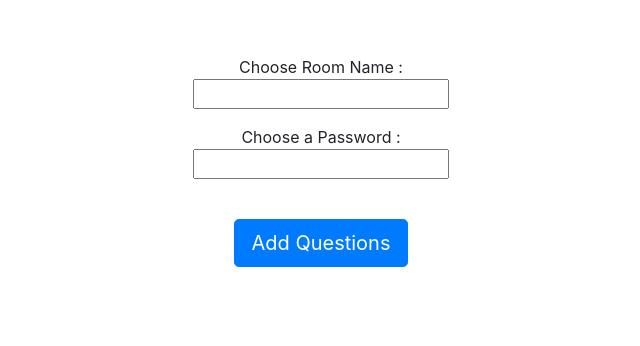
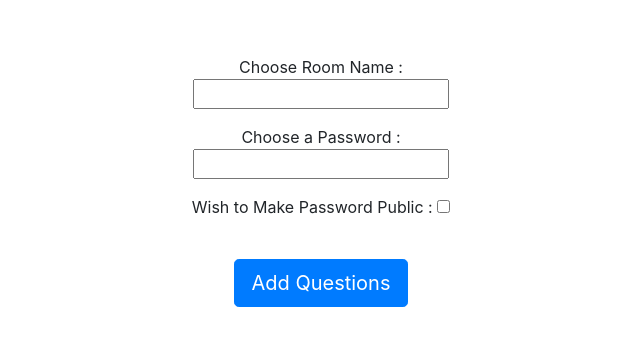
Before and after one commit to abhra04/quiz, a Django app: page /questions/privatequiz/ in a window 1280 px wide. Shown: the part 269-615 px from the top of the page, without its empty margins (319-959 px from the left). Run offline with Django 3.2, Linux system fonts and the light colour scheme; a user stored in the database is signed in; some libraries are stand-ins or nearby versions.

Commit message:
added ability to hide/unhide password

```diff
--- a/questions/forms.py
+++ b/questions/forms.py
@@ -64,6 +64,7 @@ class privatequiz(forms.Form):
     name = forms.CharField(label='name' , max_length=255)
     #number_of_questions  = forms.CharField(label='number' , max_length=255)
     password = forms.CharField(label='pass' ,max_length=255,widget=forms.PasswordInput())
+    publicPassword = forms.BooleanField(required=False)
 
 class privatequizquestions(forms.Form):
     promt1 = forms.CharField(max_length=255)
--- a/questions/templates/pvtquiz.html
+++ b/questions/templates/pvtquiz.html
@@ -51,6 +51,7 @@
 			<br>
 			<p class="wrapper">Choose Room Name :{{form.name}}<br></p>
 			<p class="wrapper">Choose a Password :{{form.password}}<br></p>
+      <p class="wrapper">Wish to Make Password Public : {{form.publicPassword}}<br></p>
 			<br>
 			<p class="wrapper"><button type="submit" class="btn btn-primary btn-lg">Add Questions</button></p>
 
--- a/questions/templates/showroom.html
+++ b/questions/templates/showroom.html
@@ -44,6 +44,7 @@
 	    <a href={{ score.1.0  }} class="btn btn-primary">Enter</a><br>
 	    <br>
 	    <a href={{ score.1.1 }} class="btn btn-primary">Leader Board </a>
+	    <p class="card-text">Password : {{score.1.2}}</p>
 	  </div>
 	</div>
 	<br>
--- a/questions/views.py
+++ b/questions/views.py
@@ -324,11 +324,19 @@ def allrooms(request):
 		arr.append(y)
 	i = 1
 	for item in arr:
-		link = '/questions/enterquiz/' + str(item['name'])
-		link2 = '/questions/pvtleaderboard/' + str(item['id'])
-		d[str(item['name'])] = (link,link2)
-		#print(d)
-		i = i  + 1
+		if item["publicPassword"] == True:
+			link = '/questions/enterquiz/' + str(item['name'])
+			link2 = '/questions/pvtleaderboard/' + str(item['id'])
+			d[str(item['name'])] = (link,link2,item["password"])
+			#print(d)
+			i = i  + 1
+		else:
+			link = '/questions/enterquiz/' + str(item['name'])
+			link2 = '/questions/pvtleaderboard/' + str(item['id'])
+			d[str(item['name'])] = (link,link2,"******")
+			#print(d)
+			i = i  + 1
+
 	#print(d)
 	return render(request , 'showroom.html' , {'form':d} )
 
```
Also changed, not shown: db.sqlite3.
